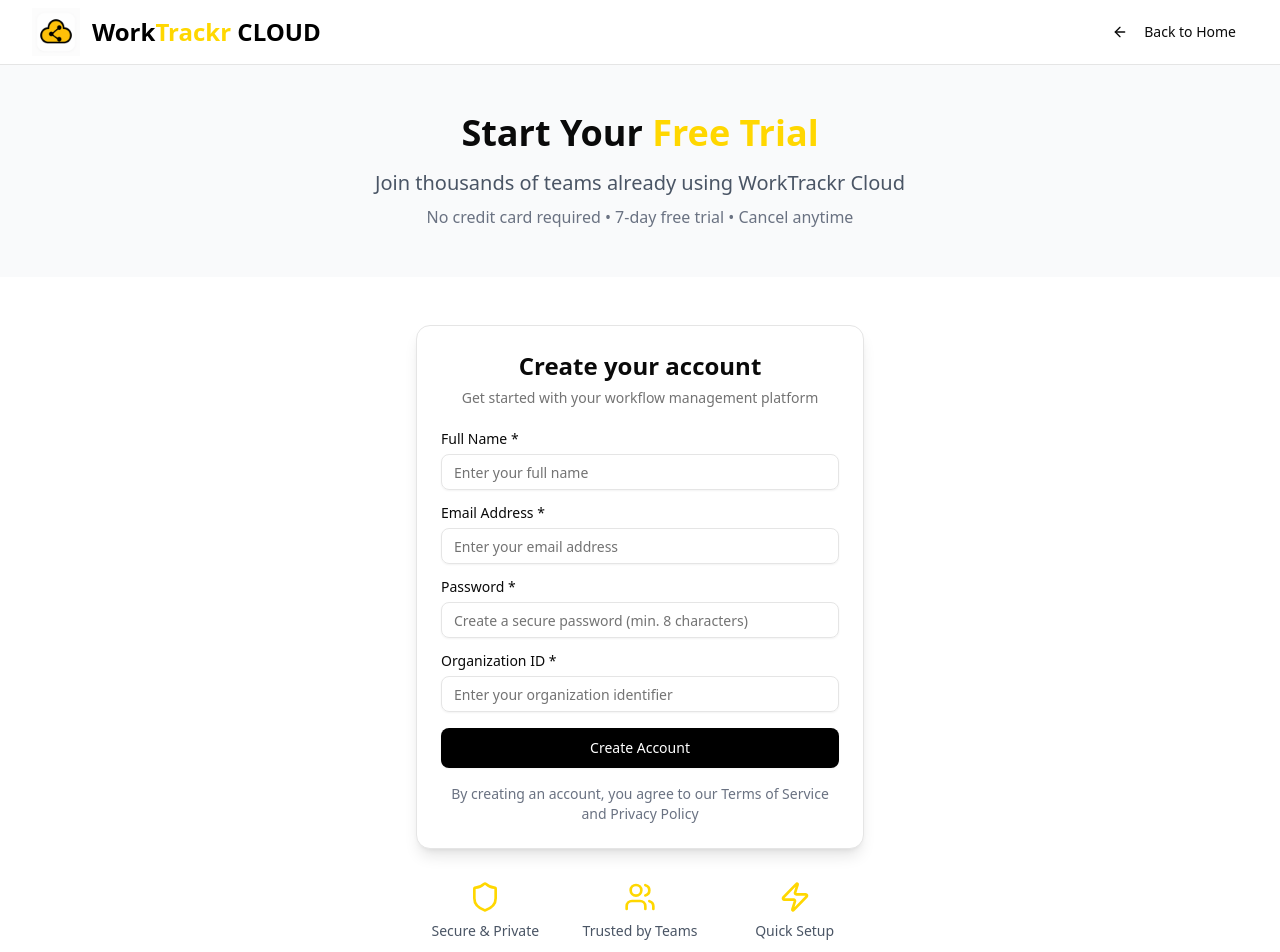
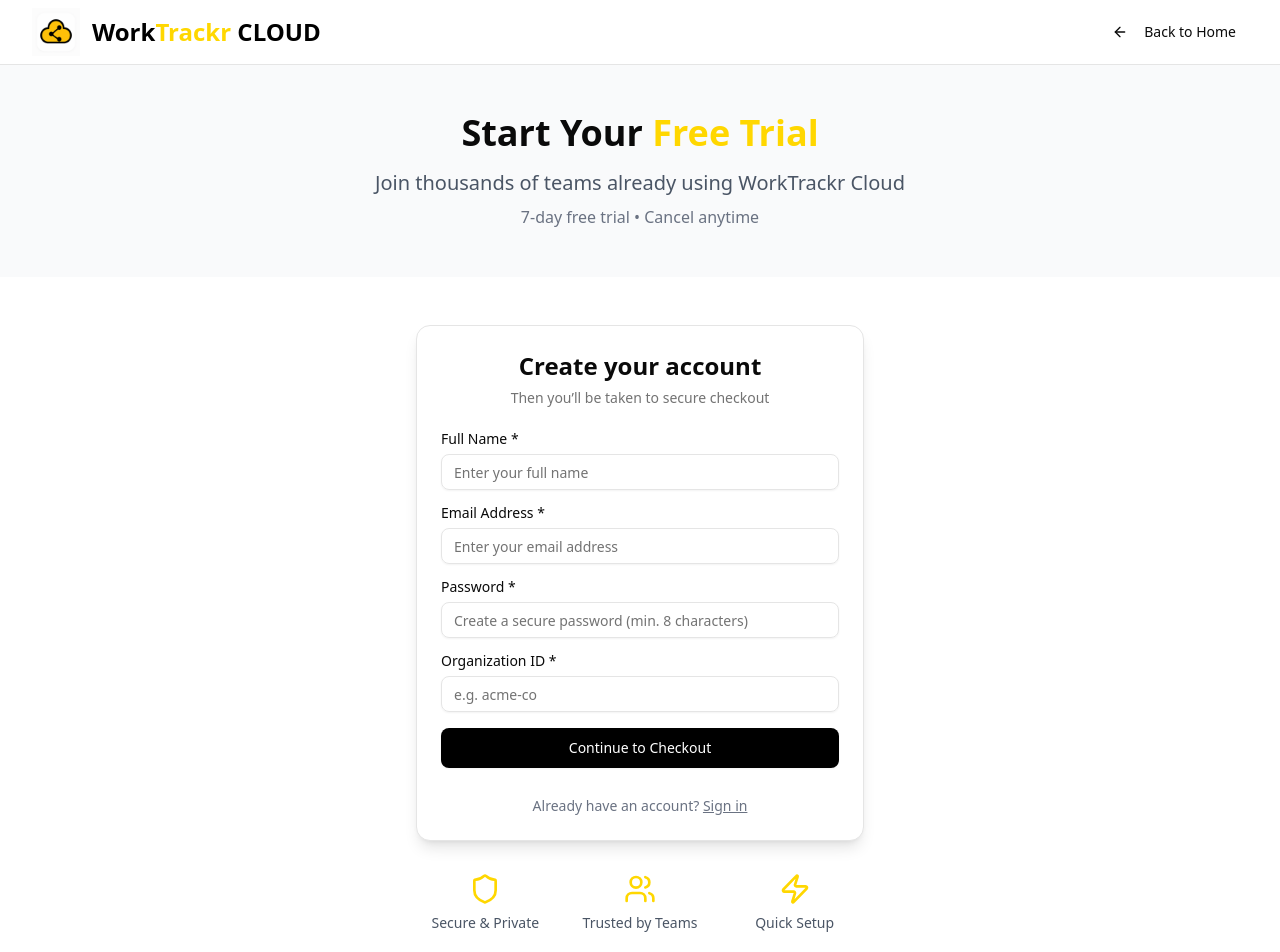
Before and after one commit to H6gvbhYujnhwP/worktrackr-app, a React (Vite) app in the folder web/client/: page /signup in a window 1280 px wide. Shown: the top 952 px of the page. Built offline with nearby package versions, Linux system fonts and the light colour scheme.

Commit message:
Update SignUp.jsx

```diff
--- a/web/client/src/SignUp.jsx
+++ b/web/client/src/SignUp.jsx
@@ -22,16 +22,11 @@ export default function SignUp() {
   function onChange(e) {
     const { name, value } = e.target;
     setForm({ ...form, [name]: value });
-
-    // Clear field-specific error when user starts typing
-    if (errors[name]) {
-      setErrors({ ...errors, [name]: null });
-    }
+    if (errors[name]) setErrors({ ...errors, [name]: null });
   }
 
   function validateForm() {
     const newErrors = {};
-
     if (!form.name.trim()) newErrors.name = 'Name is required.';
     if (!form.email.trim()) {
       newErrors.email = 'Email is required.';
@@ -44,8 +39,15 @@ export default function SignUp() {
       newErrors.password = 'Password must be at least 8 characters.';
     }
     if (!form.orgId.trim()) newErrors.orgId = 'Organization ID is required.';
+    return newErrors;
+  }
 
-    return newErrors;
+  function getSelectedPriceId() {
+    // Preferred: set by Pricing page when user clicks a plan button
+    const stored = localStorage.getItem('selectedPriceId');
+    // Fallback: environment default (Vite exposes as import.meta.env.*)
+    const fallback = import.meta.env?.VITE_STRIPE_PRICE_STARTER || import.meta.env?.VITE_DEFAULT_PRICE_ID;
+    return stored || fallback || null;
   }
 
   async function onSubmit(e) {
@@ -59,26 +61,40 @@ export default function SignUp() {
       return;
     }
 
+    const price_id = getSelectedPriceId();
+    if (!price_id) {
+      setGeneralError('No plan selected. Please choose a plan on the pricing page first.');
+      return;
+    }
+
     setBusy(true);
     try {
-      const resp = await fetch('/api/public-auth/register', {
+      // Start the Stripe signup flow (creates Checkout Session)
+      const resp = await fetch('/api/auth/signup/start', {
         method: 'POST',
         headers: { 'Content-Type': 'application/json' },
         credentials: 'include',
         body: JSON.stringify({
-          name: form.name.trim(),
+          full_name: form.name.trim(),
           email: form.email.trim().toLowerCase(),
           password: form.password,
-          orgId: form.orgId.trim(),
+          org_slug: form.orgId.trim(),
+          price_id
         }),
       });
 
       const contentType = resp.headers.get('content-type') || '';
       const data = contentType.includes('application/json')
         ? await resp.json().catch(() => ({}))
-        : { error: await resp.text().catch(() => 'Registration failed') };
+        : { error: await resp.text().catch(() => 'Failed to start signup') };
 
       if (!resp.ok) {
+        // Gracefully handle “email already in use” by sending to login, then back to pricing
+        if (data?.error && /already in use|already exists/i.test(data.error)) {
+          nav('/login?next=/pricing', { replace: true });
+          return;
+        }
+        // Field-level validation echo from backend (if any)
         if (data.errors && Array.isArray(data.errors)) {
           const backendErrors = {};
           data.errors.forEach((error) => {
@@ -86,18 +102,19 @@ export default function SignUp() {
           });
           setErrors(backendErrors);
         } else {
-          setGeneralError(data.error || 'Registration failed');
+          setGeneralError(data.error || 'Failed to start signup');
         }
         return;
       }
 
-      // persist orgId for checkout metadata
-      if (data?.user?.orgId) {
-        localStorage.setItem('orgId', data.user.orgId);
+      if (data?.url) {
+        // Redirect to Stripe Checkout
+        window.location.href = data.url;
+        return;
       }
 
-      // Server should have set auth cookie; continue to pricing (or swap to /app/dashboard)
-      nav('/pricing');
+      // If backend didn’t return a URL, surface error
+      setGeneralError('Unexpected response from server. Please try again.');
     } catch (e2) {
       setGeneralError(e2.message || 'Network error occurred');
     } finally {
@@ -134,7 +151,7 @@ export default function SignUp() {
             Start Your <span className="worktrackr-yellow">Free Trial</span>
           </h1>
           <p className="text-xl text-gray-600 mb-2">Join thousands of teams already using WorkTrackr Cloud</p>
-          <p className="text-gray-500">No credit card required • 7-day free trial • Cancel anytime</p>
+          <p className="text-gray-500">7-day free trial • Cancel anytime</p>
         </div>
       </section>
 
@@ -144,7 +161,7 @@ export default function SignUp() {
           <Card className="shadow-lg">
             <CardHeader className="text-center">
               <CardTitle className="text-2xl">Create your account</CardTitle>
-              <CardDescription>Get started with your workflow management platform</CardDescription>
+              <CardDescription>Then you’ll be taken to secure checkout</CardDescription>
             </CardHeader>
             <CardContent>
               {generalError && (
@@ -206,7 +223,7 @@ export default function SignUp() {
                     name="orgId"
                     value={form.orgId}
                     onChange={onChange}
-                    placeholder="Enter your organization identifier"
+                    placeholder="e.g. acme-co"
                     className={errors.orgId ? 'border-red-500 focus:border-red-500' : ''}
                     required
                   />
@@ -222,17 +239,20 @@ export default function SignUp() {
                   {busy ? (
                     <>
                       <Loader2 className="w-4 h-4 mr-2 animate-spin" />
-                      Creating account...
+                      Preparing checkout…
                     </>
                   ) : (
-                    'Create Account'
+                    'Continue to Checkout'
                   )}
                 </Button>
+
+                <p className="text-center text-sm text-gray-500 mt-3">
+                  Already have an account?{' '}
+                  <button type="button" className="underline" onClick={() => nav('/login?next=/pricing')}>
+                    Sign in
+                  </button>
+                </p>
               </form>
-
-              <p className="text-center text-sm text-gray-500 mt-4">
-                By creating an account, you agree to our Terms of Service and Privacy Policy
-              </p>
             </CardContent>
           </Card>
 
```
